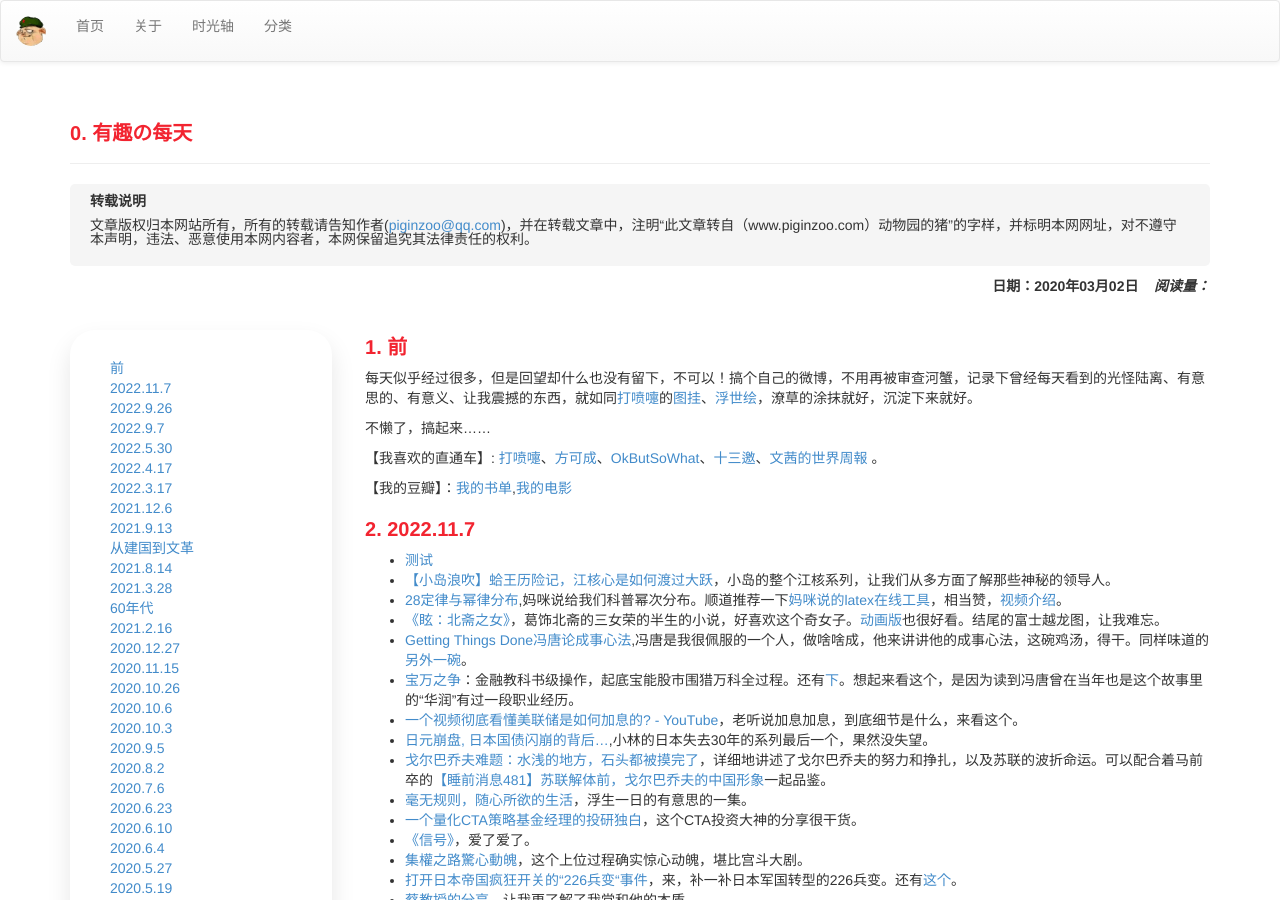
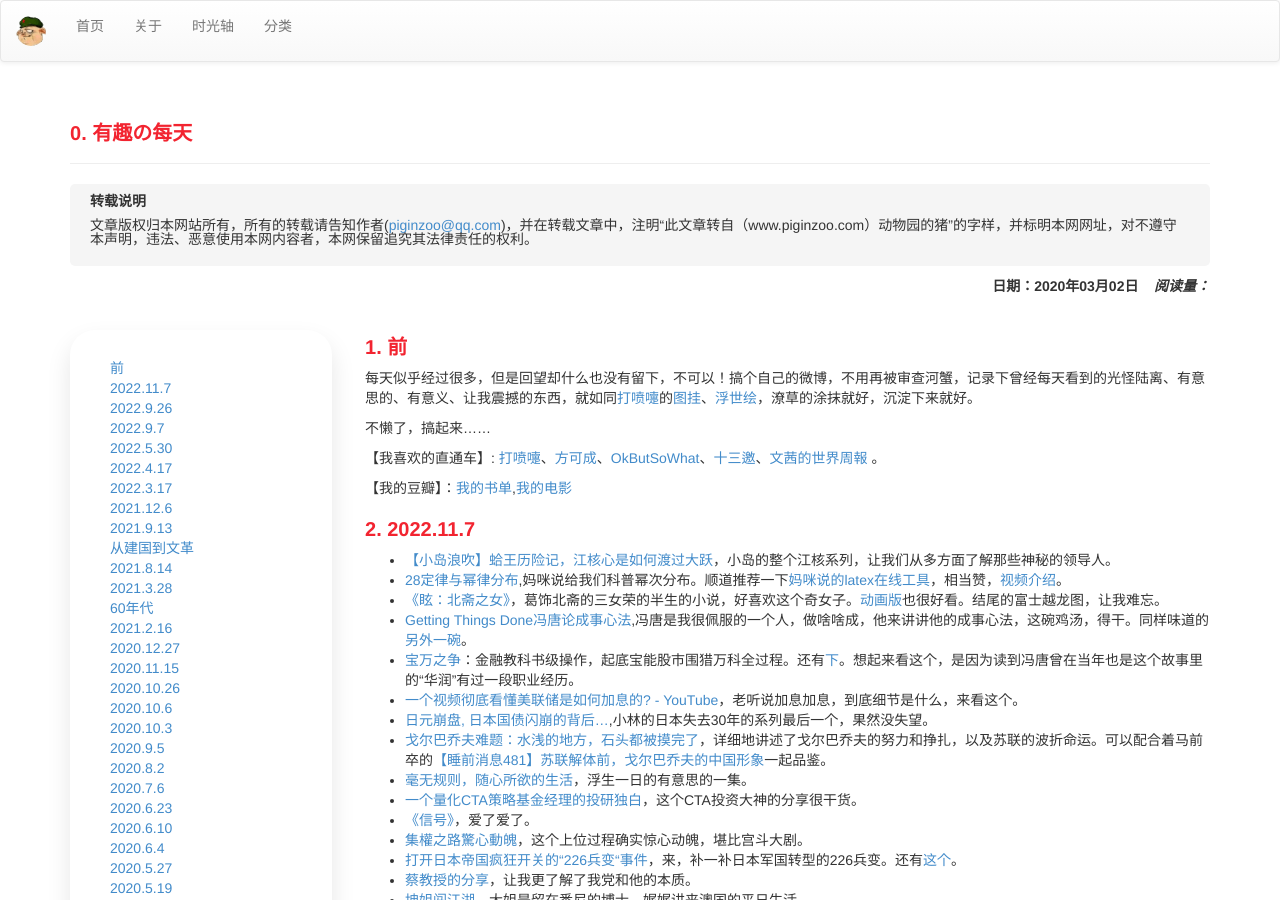
Before and after one commit to piginzoo/blog, a Jekyll site: the page built from _posts/2020-03-02-everyday.md, in a window 1280 px wide and 900 px high. Built offline with Jekyll 4.4.1, drawn with Linux system fonts in a browser that asks for light colours; formulas are drawn with MathJax 3; comment, search, counter and statistics services are not loaded.

Commit message:
update it

```diff
--- a/_posts/2020-03-02-everyday.md
+++ b/_posts/2020-03-02-everyday.md
@@ -16,7 +16,6 @@
 【我的豆瓣】：[我的书单](https://book.douban.com/people/piginzoo/),[我的电影](https://movie.douban.com/people/piginzoo/)
 
 # 2022.11.7
-- [测试](http://www.piginzoo.com)
 - [【小岛浪吹】蛤王历险记，江核心是如何渡过大跃](https://www.youtube.com/watch?v=-f7070k1MXA)，小岛的整个江核系列，让我们从多方面了解那些神秘的领导人。
 - [28定律与幂律分布](https://www.bilibili.com/video/BV1xz411b7pD),妈咪说给我们科普幂次分布。顺道推荐一下[妈咪说的latex在线工具](www.latexlive.com)，相当赞，[视频介绍](https://www.bilibili.com/video/BV14g4y1q7pb)。
 - [《眩：北斋之女》](https://www.bilibili.com/video/BV1mB4y177Fg)，葛饰北斋的三女荣的半生的小说，好喜欢这个奇女子。[动画版](https://movie.douban.com/subject/25872959/)也很好看。结尾的富士越龙图，让我难忘。
```
